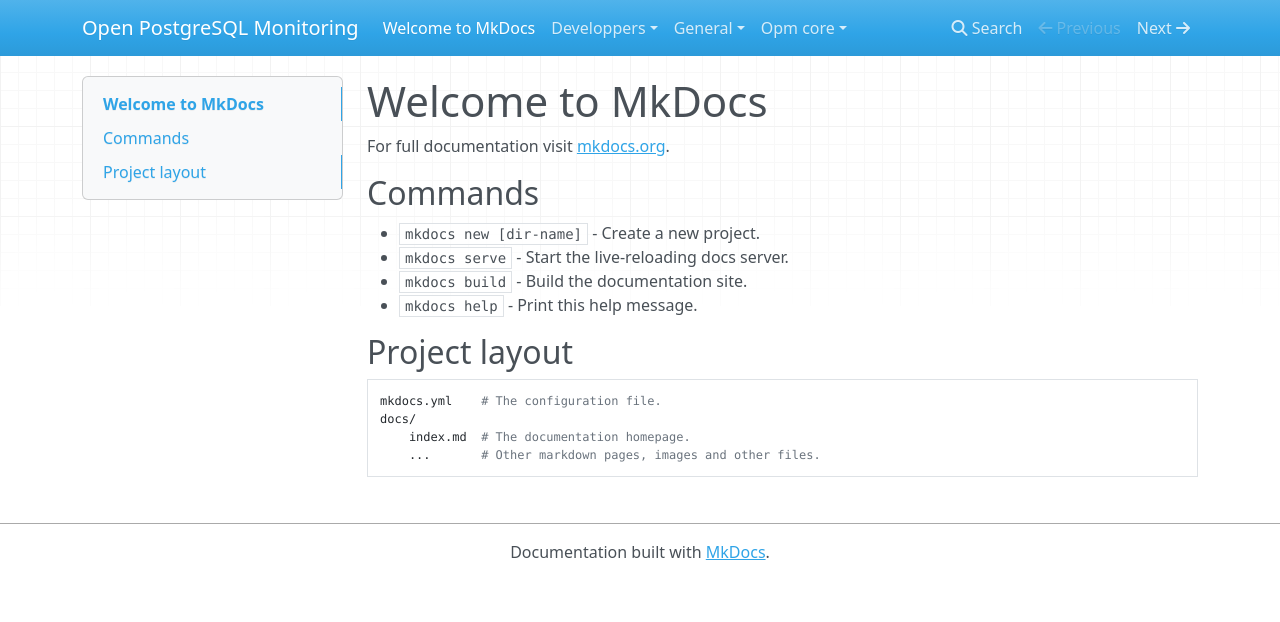
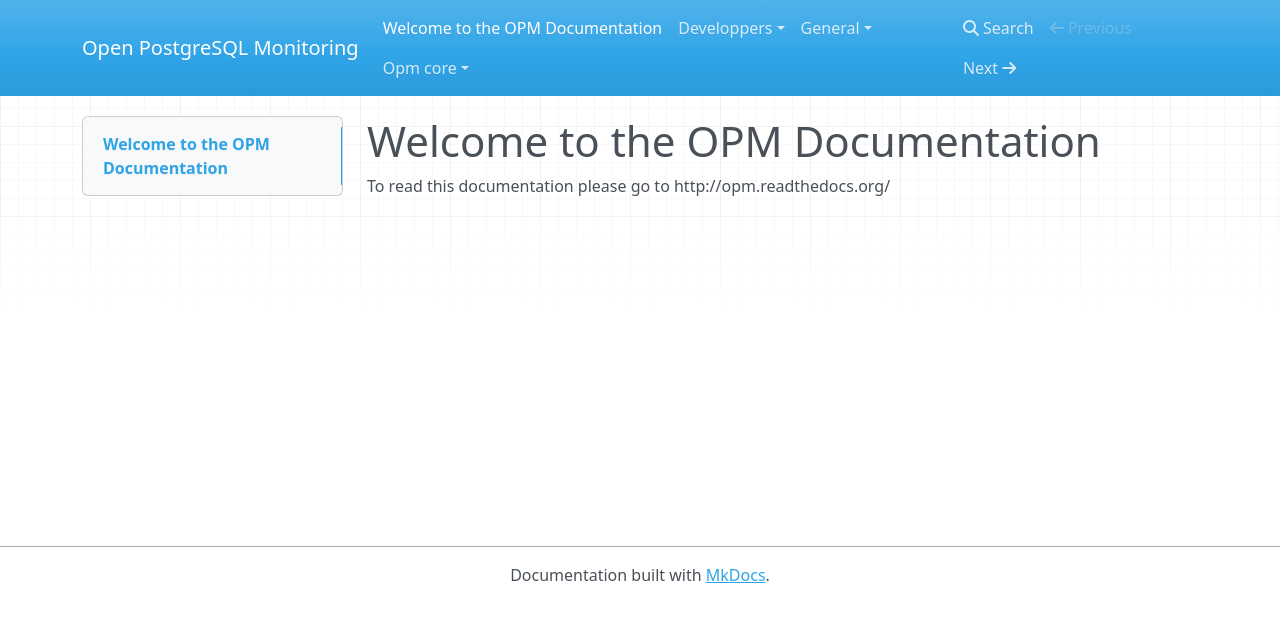
Before and after one commit to OPMDG/opm-doc, an MkDocs documentation site: the page built from docs/index.md, in a window 1280 px wide. Shown: the top 622 px of the page. Built offline with MkDocs 1.6.1, drawn with Linux system fonts in a browser that asks for light colours; nearby versions of some CDN libraries.

Commit message:
clean the index

```diff
--- a/docs/index.md
+++ b/docs/index.md
@@ -1,17 +1,3 @@
-# Welcome to MkDocs
+# Welcome to the OPM Documentation
 
-For full documentation visit [mkdocs.org](http://mkdocs.org).
-
-## Commands
-
-* `mkdocs new [dir-name]` - Create a new project.
-* `mkdocs serve` - Start the live-reloading docs server.
-* `mkdocs build` - Build the documentation site.
-* `mkdocs help` - Print this help message.
-
-## Project layout
-
-    mkdocs.yml    # The configuration file.
-    docs/
-        index.md  # The documentation homepage.
-        ...       # Other markdown pages, images and other files.
+To read this documentation please go to http://opm.readthedocs.org/
```
